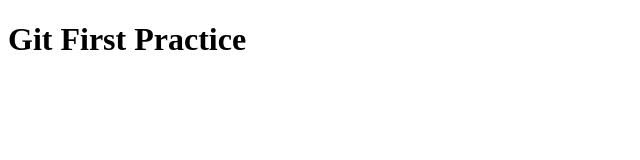
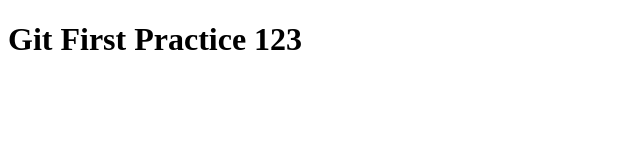
Before and after one commit to nathakamon/Practice, a plain HTML site: page index.html in a window 1280 px wide. Shown: the full height of the page, 0-640 px from the left. Drawn offline with Linux system fonts and the light colour scheme.

Commit message:
Update number

```diff
--- a/index.html
+++ b/index.html
@@ -6,6 +6,6 @@
     <title>Document</title>
 </head>
 <body>
-    <h1> Git First Practice   </h1>
+    <h1> Git First Practice  123 </h1>
 </body>
 </html>
```
